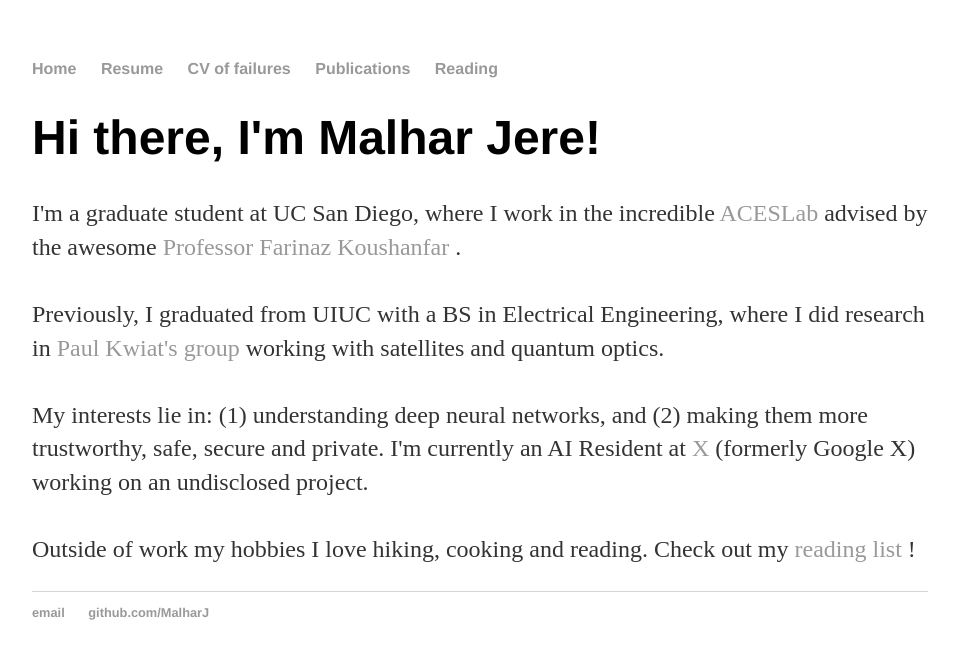
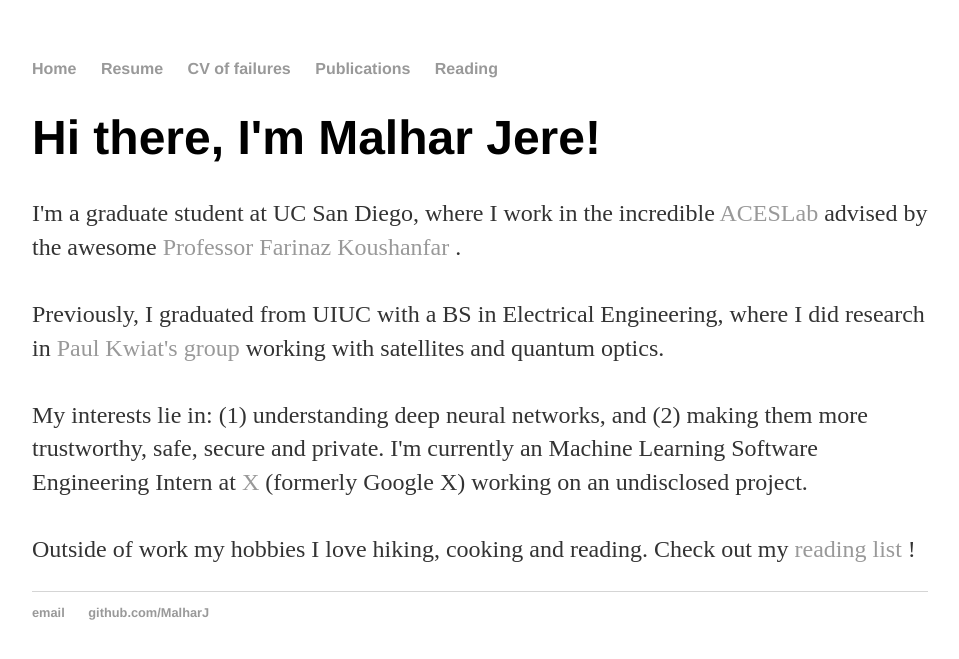
Before and after one commit to MalharJ/MalharJ.github.io, a Jekyll site: the page built from index.html, in a window 1280 px wide. Shown: the top 659 px of the page, without its empty margins (160-1119 px from the left). Built offline with Jekyll 4.4.1, drawn with Linux system fonts in a browser that asks for light colours.

Commit message:
Update index.html

```diff
--- a/index.html
+++ b/index.html
@@ -13,7 +13,7 @@ title: Malhar Jere
 
 	<br><br>
 
-	My interests lie in: (1) understanding deep neural networks, and (2) making them more trustworthy, safe, secure and private. I'm currently an AI Resident at <a href="https://x.company/"> X </a> (formerly Google X) working on an undisclosed project.
+	My interests lie in: (1) understanding deep neural networks, and (2) making them more trustworthy, safe, secure and private. I'm currently an Machine Learning Software Engineering Intern at <a href="https://x.company/"> X </a> (formerly Google X) working on an undisclosed project.
 
 	<br><br>
 
```
